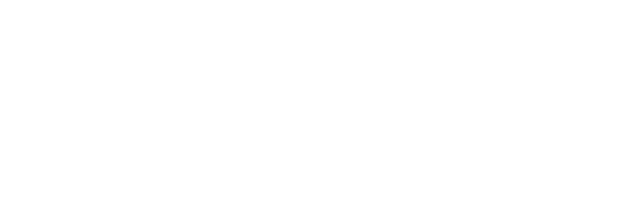
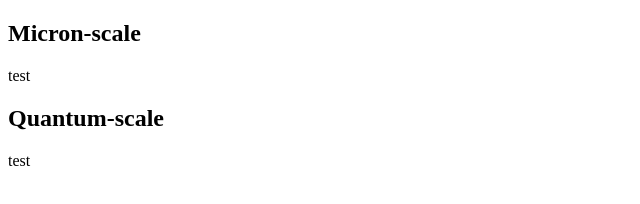
Before and after one commit to Krastanov/scale_explorable, a plain HTML site: page index.html in a window 1280 px wide. Shown: the whole page, without its empty margins (0-640 px from the left). Drawn offline with Linux system fonts and the light colour scheme.

Commit message:
subsections

```diff
--- a/index.html
+++ b/index.html
@@ -9,6 +9,13 @@
 
 <body>
 <section id="maintext">
+	<h1>Micron-scale</h1>
+	test
+	<h1>Quantum-scale</h1>
+	<p>
+	test
+	</p>
+
 </section>
 </body>
 </html>
```
